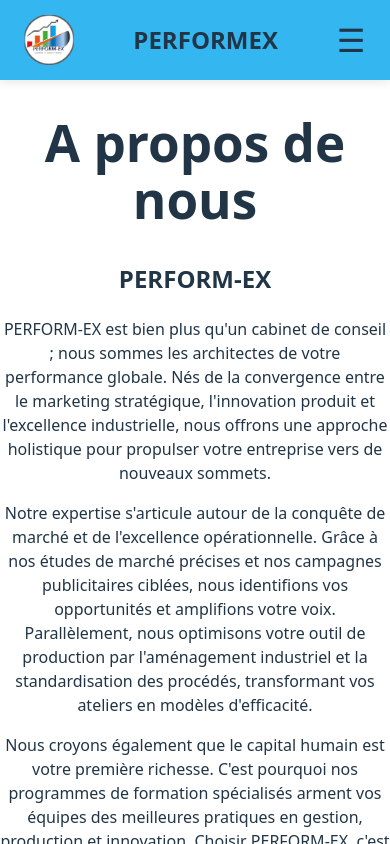
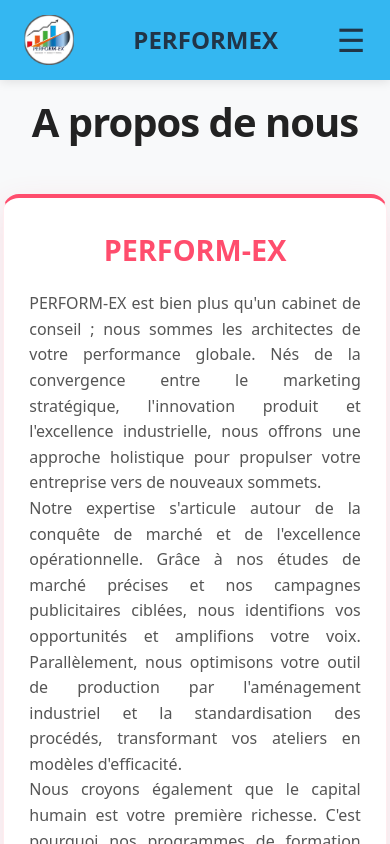
Before and after one commit to lamaxime20/PERFORMEX-site, a React (Vite) app in the folder vue/: page /about in a window 390 px wide. Built offline with nearby package versions, Linux system fonts and the light colour scheme.

Commit message:
About terminé

```diff
--- /dev/null
+++ b/vue/src/assets/styles/about.css
@@ -0,0 +1,275 @@
+.about-root {
+    width: 100%;
+    height: auto;
+    margin: 0px;
+    padding: 0px;
+    display: flex;
+    flex-direction: column;
+    align-items: center;
+    justify-content: center;
+    gap: 40px;
+    background-color: #f8f9fa; /* Fond clair pour faire ressortir les cartes */
+    padding-bottom: 40px;
+}
+
+.about-header {
+    width: 100%;
+    height: auto;
+    margin-top: 20px;
+    padding: 0px;
+}
+
+.about-header h1 {
+    font-size: 3rem; /* Taille plus harmonieuse pour mobile */
+    margin: 0px;
+    padding: 0px;
+    text-align: center;
+    color: #222;
+    font-weight: 800;
+    letter-spacing: -1px;
+}
+
+.about-main {
+    width: 100%;
+    height: auto;
+    margin: 0px;
+    padding: 0px;
+    display: flex;
+    flex-direction: column;
+    align-items: center;
+    justify-content: center;
+    gap: 30px;
+}
+
+.about-histoire {
+    width: 85%;
+    height: auto;
+    margin: 0px;
+    padding: 30px 25px;
+    margin-top: 10px;
+    display: flex;
+    flex-direction: column;
+    align-items: center;
+    justify-content: center;
+    gap: 20px;
+    background-color: #ffffff;
+    border-radius: 16px;
+    box-shadow: 0 10px 30px rgba(255, 77, 109, 0.15); /* Ombre teintée rouge */
+    border: 1px solid rgba(255, 77, 109, 0.1);
+    border-top: 4px solid #ff4d6d;
+    max-width: 1000px;
+    transition: transform 0.3s ease, box-shadow 0.3s ease;
+}
+
+.about-histoire:hover {
+    transform: translateY(-5px);
+    box-shadow: 0 20px 40px rgba(255, 77, 109, 0.25);
+}
+
+.about-histoire h2 {
+    font-size: 1.8rem;
+    margin: 0px;
+    padding: 0px;
+    text-align: center;
+    color: #ff4d6d;
+}
+
+.about-description {
+    width: 100%;
+    text-align: center;
+}
+
+.about-description p {
+    font-size: 1rem;
+    line-height: 1.6; /* Meilleure lisibilité */
+    color: #555;
+    margin: 0 auto;
+    max-width: 800px;
+    text-align: justify; /* Aspect géométrique du bloc de texte */
+}
+
+.about-contacts {
+    width: 100%;
+    height: auto;
+    margin: 0px;
+    display: flex;
+    flex-direction: column;
+    align-items: center;
+    justify-content: center;
+    gap: 20px;
+}
+
+.about-contacts header {
+    width: 90%;
+    height: auto;
+    margin: 0px;
+    padding: 0px;
+    text-align: center;
+}
+
+.about-contacts header h2 {
+    font-size: 1.8rem;
+    margin: 0px;
+    padding: 0px;
+    color: #333;
+}
+
+.about-contacts-links {
+    width: 85%;
+    height: auto;
+    margin: 0px;
+    padding: 0px;
+    display: flex;
+    flex-direction: row;
+    align-items: center;
+    justify-content: center;
+    gap: 40px;
+}
+
+/* --- Breakpoints Responsive (1500px -> 430px) --- */
+
+@media (max-width: 1500px) {
+    .about-histoire {
+        max-width: 900px; /* Optimisation de la largeur de lecture sur les écrans standards */
+    }
+}
+
+@media (max-width: 1200px) {
+    .about-histoire {
+        width: 90%;
+        padding: 30px;
+    }
+}
+
+@media (max-width: 1024px) {
+    .about-header h1 {
+        font-size: 2.8rem;
+    }
+
+    .about-histoire {
+        width: 92%;
+        padding: 30px 20px;
+    }
+
+    .about-contacts-links {
+        gap: 30px;
+    }
+}
+
+@media (max-width: 768px) {
+    .about-header h1 {
+        font-size: 2.5rem;
+    }
+
+    .about-histoire {
+        width: 95%;
+        padding: 25px 20px;
+    }
+}
+
+@media (max-width: 430px) {
+    .about-header {
+        width: 100%;
+        height: auto;
+        margin-top: 20px;
+        padding: 0px;
+    }
+
+    .about-header h1 {
+        font-size: 2.5rem; /* Taille plus harmonieuse pour mobile */
+        margin: 0px;
+        padding: 0px;
+        text-align: center;
+        color: #222;
+        font-weight: 800;
+    }
+
+    .about-main {
+        width: 100%;
+        height: auto;
+        margin: 0px;
+        padding: 0px;
+        display: flex;
+        flex-direction: column;
+        align-items: center;
+        justify-content: center;
+        gap: 30px;
+    }
+
+    .about-histoire {
+        width: 85%;
+        height: auto;
+        margin: 0px;
+        padding: 30px 25px;
+        margin-top: 10px;
+        display: flex;
+        flex-direction: column;
+        align-items: center;
+        justify-content: center;
+        gap: 20px;
+        background-color: #ffffff;
+        border-radius: 16px;
+        box-shadow: 0 10px 30px rgba(255, 77, 109, 0.15); /* Ombre teintée rouge */
+        border: 1px solid rgba(255, 77, 109, 0.1);
+        border-top: 4px solid #ff4d6d;
+    }
+
+    .about-histoire h2 {
+        font-size: 1.8rem;
+        margin: 0px;
+        padding: 0px;
+        text-align: center;
+        color: #ff4d6d;
+    }
+
+    .about-description {
+        width: 100%;
+        text-align: center;
+    }
+
+    .about-description p {
+        font-size: 1rem;
+        line-height: 1.6; /* Meilleure lisibilité */
+        color: #555;
+        margin: 0;
+        text-align: justify; /* Aspect géométrique du bloc de texte */
+    }
+
+    .about-contacts {
+        width: 100%;
+        height: auto;
+        margin: 0px;
+        display: flex;
+        flex-direction: column;
+        align-items: center;
+        justify-content: center;
+        gap: 20px;
+    }
+
+    .about-contacts header {
+        width: 90%;
+        height: auto;
+        margin: 0px;
+        padding: 0px;
+        text-align: center;
+    }
+
+    .about-contacts header h2 {
+        font-size: 1.8rem;
+        margin: 0px;
+        padding: 0px;
+        color: #333;
+    }
+
+    .about-contacts-links {
+        width: 85%;
+        height: auto;
+        margin: 0px;
+        padding: 0px;
+        display: flex;
+        flex-direction: row;
+        align-items: center;
+        justify-content: space-around;
+        gap: 20px;
+    }
+}
--- /dev/null
+++ b/vue/src/assets/styles/linkCard.css
@@ -0,0 +1,54 @@
+:root {
+    --couleur-linkedin: #0077B5;
+    --couleur-whatsapp: #25D366;
+    --couleur-mail: #EA4335;
+}
+
+.linkCard-whatsapp {
+    background: linear-gradient(135deg, var(--couleur-whatsapp), #128C7E);
+}
+
+.linkCard-linkedin {
+    background: linear-gradient(135deg, var(--couleur-linkedin), #005E93);
+}
+
+.linkCard-email {
+    background: linear-gradient(135deg, var(--couleur-mail), #C5221F);
+}
+
+.linkCard-root {
+    /* Dimensions & Layout pour un rectangle "posé sur la largeur" */
+    width: 200px;
+    height: 110px;
+    display: flex;
+    align-items: center;
+    justify-content: center;
+    margin: 10px;
+    padding: 25px; /* Espace autour du logo */
+
+    /* Esthétique et User-Friendly */
+    border-radius: 16px;
+    box-shadow: 0 4px 12px rgba(0, 0, 0, 0.1);
+    cursor: pointer;
+    transition: transform 0.3s ease, box-shadow 0.3s ease;
+}
+
+.linkCard-root:hover {
+    transform: translateY(-5px);
+    box-shadow: 0 10px 25px rgba(0, 0, 0, 0.2);
+}
+
+.linkCard-root img {
+    width: 100%;
+    height: 100%;
+    object-fit: contain;
+    filter: drop-shadow(0 2px 4px rgba(0,0,0,0.1));
+}
+
+@media (max-width: 768px) {
+    .linkCard-root {
+        width: 140px;
+        height: 80px;
+        padding: 15px;
+    }
+}
--- a/vue/src/components/about.jsx
+++ b/vue/src/components/about.jsx
@@ -3,16 +3,18 @@
 import linkedinLogo from '../assets/images/links/linkedinLogo.svg';
 import emailLogo from '../assets/images/links/emailLogo.svg';
 import { WHATSAPP, LINKEDIN, EMAIL } from "./linkCard";
+import '../assets/styles/about.css'
 
 function About() {
     return (
-        <div className="About-root">
-            <header className="About-header">
+        <div className="about-root">
+            <header className="about-header">
                 <h1>A propos de nous</h1>
             </header>
-            <main className="About-main">
-                <section className="About-histoire">
+            <main className="about-main">
+                <section className="about-histoire">
                     <h2>PERFORM-EX</h2>
+                    <div className="about-description">
                         <p>
                             PERFORM-EX est bien plus qu'un cabinet de conseil ; nous sommes les architectes de votre performance globale. Nés de la convergence entre le marketing stratégique, l'innovation produit et l'excellence industrielle, nous offrons une approche holistique pour propulser votre entreprise vers de nouveaux sommets.
                         </p>
@@ -22,19 +24,20 @@
                         <p>
                             Nous croyons également que le capital humain est votre première richesse. C'est pourquoi nos programmes de formation spécialisés arment vos équipes des meilleures pratiques en gestion, production et innovation. Choisir PERFORM-EX, c'est choisir un partenaire dévoué à maximiser votre rentabilité et à concrétiser votre vision.
                         </p>
+                    </div>
                 </section>
-                <section className="About-contacts">
+                <section className="about-contacts">
                     <header>
                         <h2>Contactez-nous</h2>
                     </header>
-                    <main className="About-contacts-links">
+                    <main className="about-contacts-links">
                         <LinkCard
                             link="https://wa.me/+237683184360"
                             imgSrc={whatsappLogo}
                             nameLink={WHATSAPP}
                         />
                         <LinkCard
-                            link="www.linkedin.com/in/kamdem-maxime-386844397"
+                            link="https://www.linkedin.com/in/kamdem-maxime-386844397"
                             imgSrc={linkedinLogo}
                             nameLink={LINKEDIN}
                         />
--- a/vue/src/components/linkCard.jsx
+++ b/vue/src/components/linkCard.jsx
@@ -1,3 +1,4 @@
+import '../assets/styles/linkCard.css';
 export const WHATSAPP = "whatsapp";
 export const LINKEDIN = "linkedin";
 export const EMAIL = "email";
```
Lines whose indentation alone changed are shown as unchanged.
